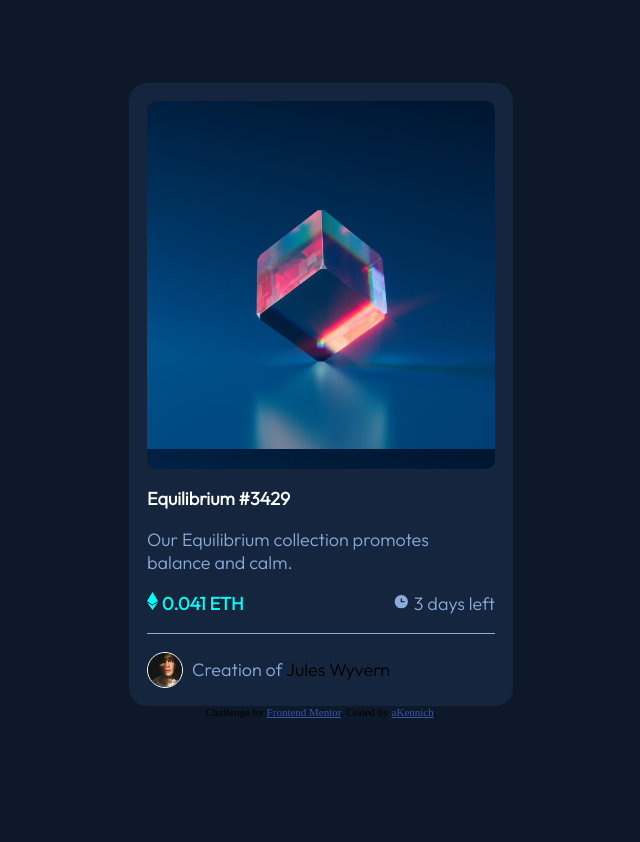
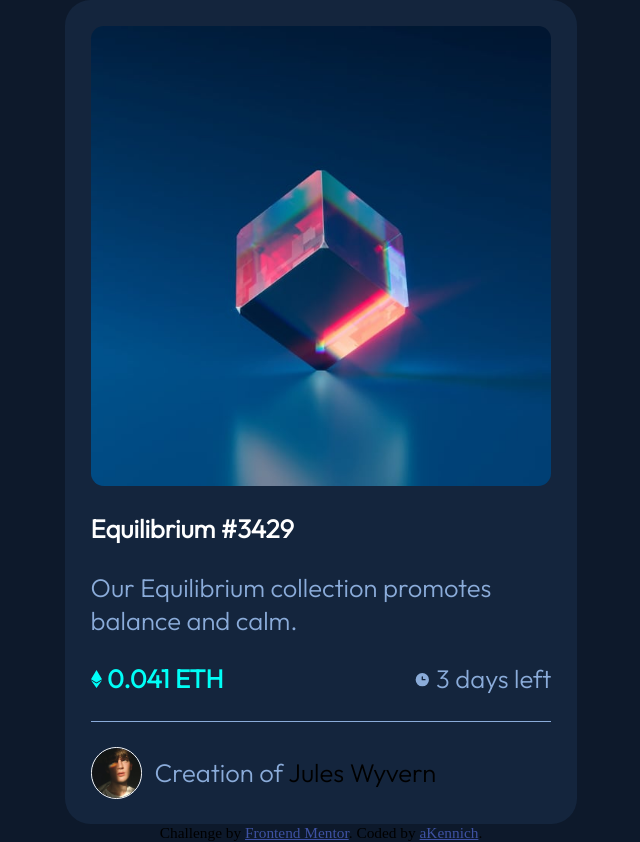
Before and after one commit to akennich/akennich-nft-preview-card-component-main, a plain HTML site: page index.html in a window 1280 px wide. Shown: the whole page, without its empty margins (319-959 px from the left). Before the commit the page ends 800 px from the top, so only its background shows below. Drawn offline with Linux system fonts and the light colour scheme.

Commit message:
Update style.css

```diff
--- a/style.css
+++ b/style.css
@@ -2,6 +2,7 @@
     margin: 0;
     padding: 0;
     box-sizing: border-box;
+
 }
 body {
     background-color: hsl(217, 54%, 11%);
@@ -10,15 +11,14 @@ body {
     flex-direction: column;
     justify-content: center;
     align-items: center;
+    font-size: 2vw;
 }
 .card {
-    width: 30%;
+    width: 40%;
     background-color: hsl(216, 50%, 16%);
     border-radius: 1em;
-    font-size: 18px;
     font-family: 'Outfit', sans-serif;
     padding: 1em;
-
 }
 .title {
     color: hsl(0, 0%, 100%);
@@ -40,7 +40,9 @@ body {
     align-items: center;
     padding-top: 1em;
     border-top: 1px solid hsl(215, 51%, 70%);
-
+}
+.jules{
+    font-size: 1em;
 }
 #eth {
     color: hsl(178, 100%, 50%);
@@ -70,18 +72,25 @@ body {
     cursor: pointer;
 }
 .image {
-    width: 100%;
-    height: 23rem;
-    background-size: contain;
+    position: relative;
+    padding-top: 100%;
     background-image: url("./images/image-equilibrium.jpg") ;
     border-radius: 0.5em;
     margin-bottom: 1em;
+    background-size: cover;
 }
 .filtre {
-    height: 23rem;
+    position: absolute;
+    top: 0;
+    left: 0;
+    bottom: 0;
+    right: 0;
     border-radius: 0.5em;
 }
 .image :hover {
     background: rgba(0,255,255,0.4);
     cursor: pointer;
 }
+.attribution {
+    font-size: 1.2vw;
+}
```
